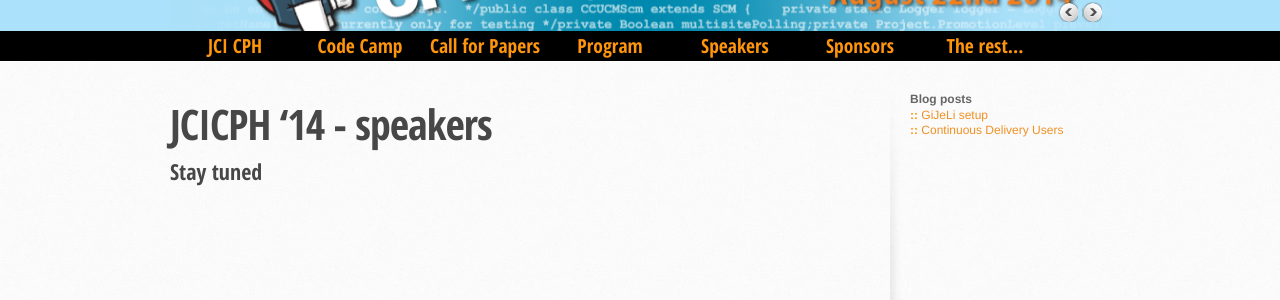
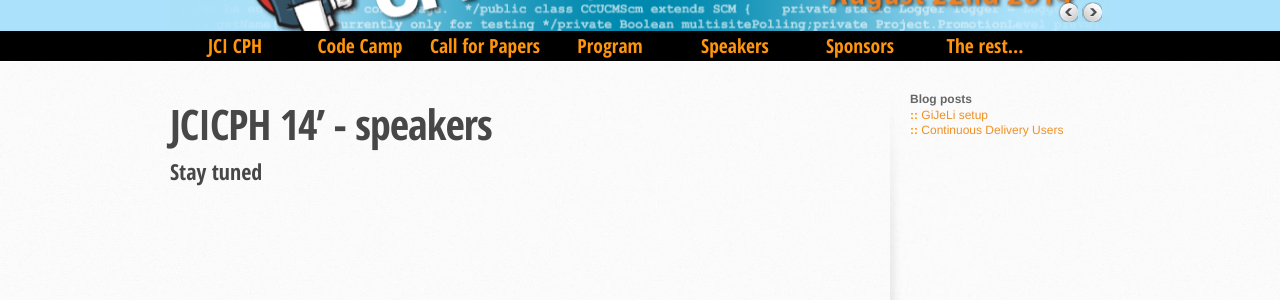
Before and after one commit to JCICPH/jcicph.github.io, a Jekyll site: the page built from speakers/index.md, in a window 1280 px wide. Shown: the part 182-482 px from the top of the page. Built offline with Jekyll 4.4.1, drawn with Linux system fonts in a browser that asks for light colours; nearby versions of some CDN libraries.

```diff
--- a/speakers/index.md
+++ b/speakers/index.md
@@ -2,7 +2,7 @@
 layout: post
 title: JCICPH 2014 - speakers
 ---
-#JCICPH '14 - speakers
+#JCICPH 14' - speakers
 
 
 ##Stay tuned
```
